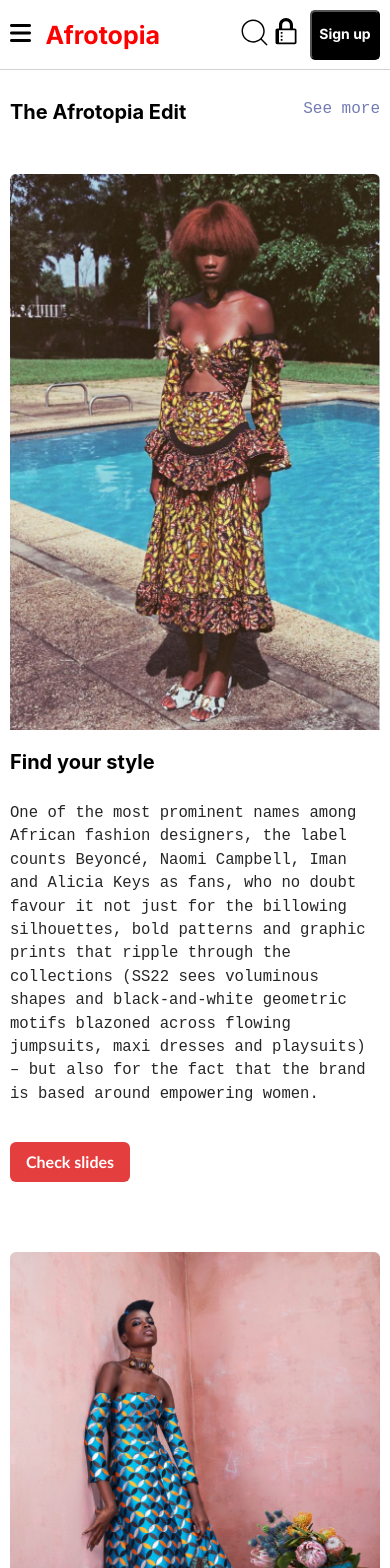
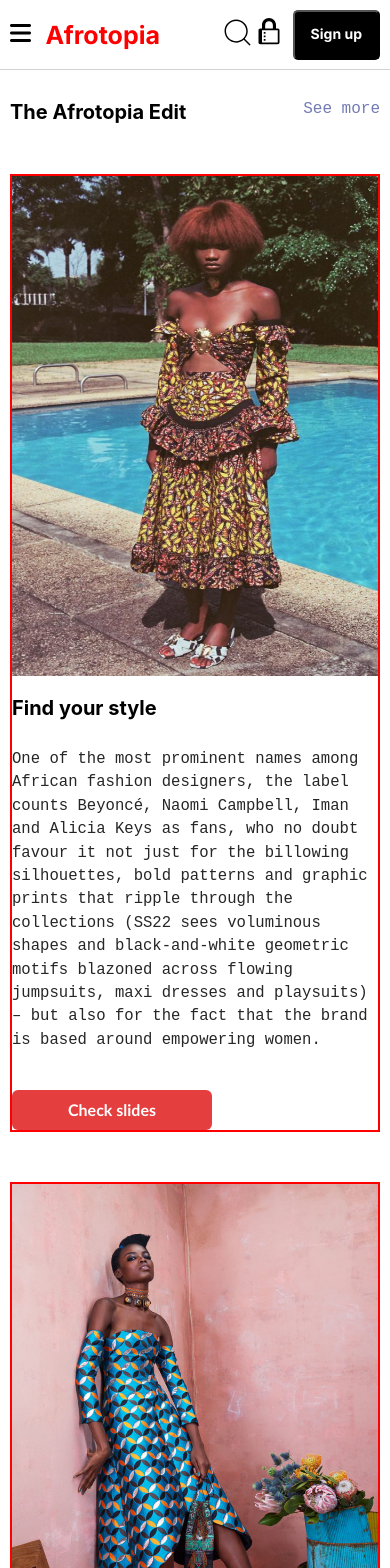
Before and after one commit to bintus-ux/depop-single-page, a React (Create React App) app: page / in a window 390 px wide. Shown: the top 1568 px of the page. Built offline with nearby package versions, Linux system fonts and the light colour scheme.

Commit message:
'update: responsive fixes'

```diff
--- a/src/components/Footer.js
+++ b/src/components/Footer.js
@@ -71,7 +71,7 @@ const Footer = () => {
           className='fade_up'
           role='contentinfo'
           mx='auto'
-          h='60px'
+          h='auto'
           flexWrap='wrap'
           py='auto'
           px={{
@@ -83,7 +83,17 @@ const Footer = () => {
           }}
           style={{ border: '1px solid lightgray' }}>
           <Stack justify='space-between' direction='row' align='center'>
-            <Wrap py='15px' align='center' width='100%' height='auto'>
+            <Wrap
+              py='15px'
+              align='center'
+              width={{
+                base: '400px',
+                sm: '400px',
+                md: '300px',
+                lg: 'auto',
+                xl: '100%',
+              }}
+              height='auto'>
               {footerItems.map((item, i) => (
                 <WrapItem
                   key={i}
@@ -107,9 +117,9 @@ const Footer = () => {
               w={{
                 base: '400px',
                 sm: '400px',
-                md: '600px',
-                lg: '600px',
-                xl: '600px',
+                md: '300px',
+                lg: '500px',
+                xl: '500px',
               }}
               justify='space-between'
               direction='row'
@@ -123,7 +133,7 @@ const Footer = () => {
                   base: '120px',
                   sm: '120px',
                   md: '100px',
-                  lg: '120px',
+                  lg: '100px',
                   xl: '120px',
                 }}
                 fontFamily='monospace'>
@@ -145,7 +155,7 @@ const Footer = () => {
                   base: '120px',
                   sm: '120px',
                   md: '100px',
-                  lg: '120px',
+                  lg: '100px',
                   xl: '120px',
                 }}
                 fontFamily='monospace'>
--- a/src/components/MainContent.js
+++ b/src/components/MainContent.js
@@ -74,13 +74,7 @@ const MainContent = () => {
         lg: '30px',
         xl: '30px',
       }}
-      h={{
-        base: 'auto',
-        sm: 'auto',
-        md: 'auto',
-        lg: 'auto',
-        xl: 'auto',
-      }}
+      h='auto'
       mt={{ base: '100px', md: '150px' }}>
       <Flex direction='row' justifyContent='space-between'>
         <Heading as='h3' size='md'>
@@ -89,8 +83,9 @@ const MainContent = () => {
         <Text style={{ color: 'rgb(114, 123, 179)' }}>See more</Text>
       </Flex>
       {mainContentItems.map((item, i) => (
-        <Card
+        <Flex
           key={i}
+          style={{ border: '2px solid red' }}
           direction={
             item._id % 2 === 0
               ? [
@@ -104,54 +99,53 @@ const MainContent = () => {
           }
           mt='50px'
           mb='20px'
+          mx='auto'
           justifyContent='space-between'
           alignItems='center'
           overflow='hidden'
           variant='outline'>
-          <Image
-            objectFit='cover'
-            maxW={{
-              base: '100%',
-              sm: '100%',
-              md: '100%',
-              lg: '400px',
-              xl: '400px',
-            }}
-            src={item.img_src}
-            alt='pose'
-          />
-
-          <Stack
+          <Image height='500px' width='400px' src={item.img_src} alt='pose' />
+          <Flex
+            direction='column'
+            justifyContent='center'
+            alignItems='flex-start'
+            px='auto'
             w={{
-              base: '100%',
-              sm: '100%',
-              md: '100%',
-              lg: '60%',
-              xl: '60%',
-            }}
-            textAlign='left'>
-            <CardBody textAlign='left' padding='0'>
+              base: 'auto',
+              sm: '300px',
+              md: '300px',
+              lg: '500px',
+              xl: '600px',
+            }}>
             <Heading size='md' py='5'>
               {item.headerText}
             </Heading>
 
             <Text
               py='2'
+              mb={{
+                base: '30px',
+                sm: '30px',
+                md: '10px',
+                lg: '30px',
+                xl: '70px',
+              }}
               fontWeight='normal'
               fontSize='0.975rem'
               color='rgb(38, 38, 38)'
               lineHeight='1.5'>
               {item.text}
             </Text>
-            </CardBody>
 
-            <CardFooter textAlign='left' padding='0' py='5'>
-              <Button variant='solid' colorScheme='red' className='slide_in'>
+            <Button
+              variant='solid'
+              w='200px'
+              colorScheme='red'
+              className='slide_in'>
               {item.buttonText}
             </Button>
-            </CardFooter>
-          </Stack>
-        </Card>
+          </Flex>
+        </Flex>
       ))}
     </Box>
   )
--- a/src/components/Navigation bar/NavigationComponents.js
+++ b/src/components/Navigation bar/NavigationComponents.js
@@ -32,13 +32,7 @@ const NavigationComponents = () => {
         color='white'
         bg='black'
         h={{ base: '50px', md: '50px' }}
-        w={{
-          base: '70px',
-          sm: '50px',
-          md: '100px',
-          lg: '100px',
-          xl: '100px',
-        }}
+        w='auto'
         variant='solid'
         style={{ borderRadius: '5px' }}>
         <Text
@@ -59,7 +53,8 @@ const NavigationComponents = () => {
           color='black'
           border='none'
           bg='white'
-          h='50px'
+          h={{ base: '50px', md: '50px' }}
+          w='auto'
           variant='solid'
           size='md'>
           <Text fontSize='20px' fontWeight='bold'>
```
Lines whose indentation alone changed are shown as unchanged.
